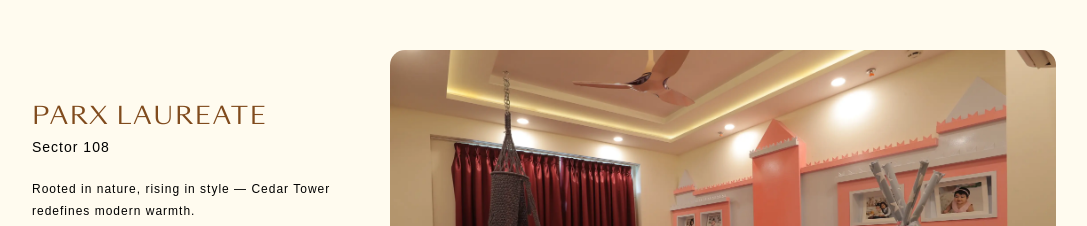
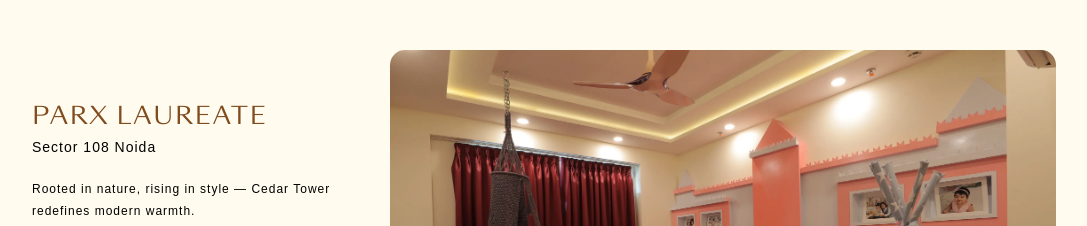
Before and after one commit to Kuldeep-111/liv-interio, a Next.js app: page /projects in a window 1280 px wide. Shown: the part 820-1046 px from the top of the page, without its empty margins (96-1183 px from the left). Built offline with nearby package versions, Linux system fonts and the light colour scheme; a web font is replaced by a local one.

Commit message:
location

```diff
--- a/src/pages/projects.jsx
+++ b/src/pages/projects.jsx
@@ -23,7 +23,7 @@
   {
     title: "parx laureate ",
     desc: "Rooted in nature, rising in style — Cedar Tower redefines modern warmth.",
-    location: "sector 108",
+    location: "sector 108 Noida",
     images: getProjectImages("parx-laureate", 5),
   },
   {
```
